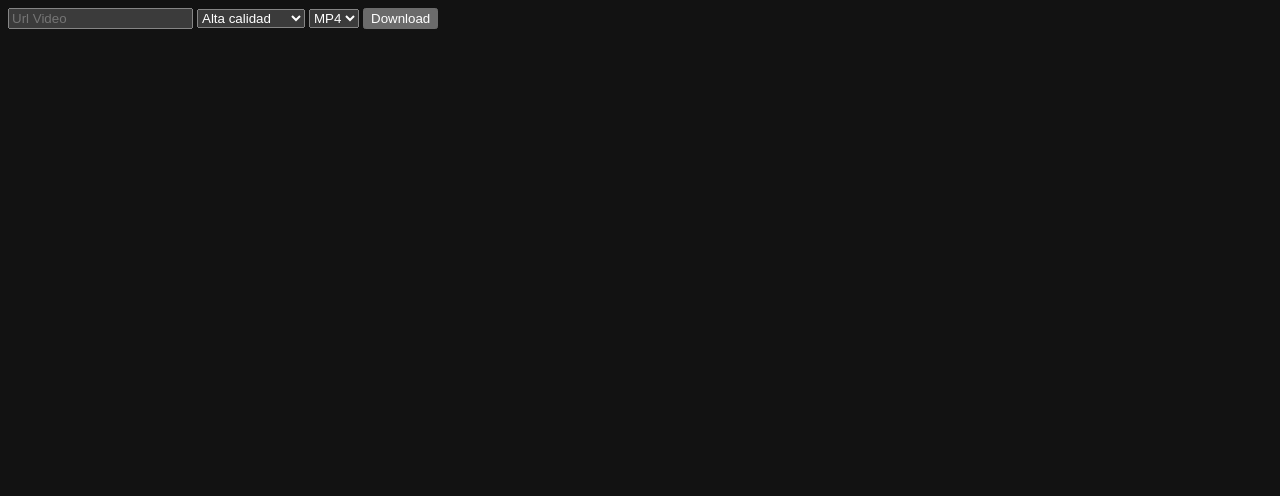
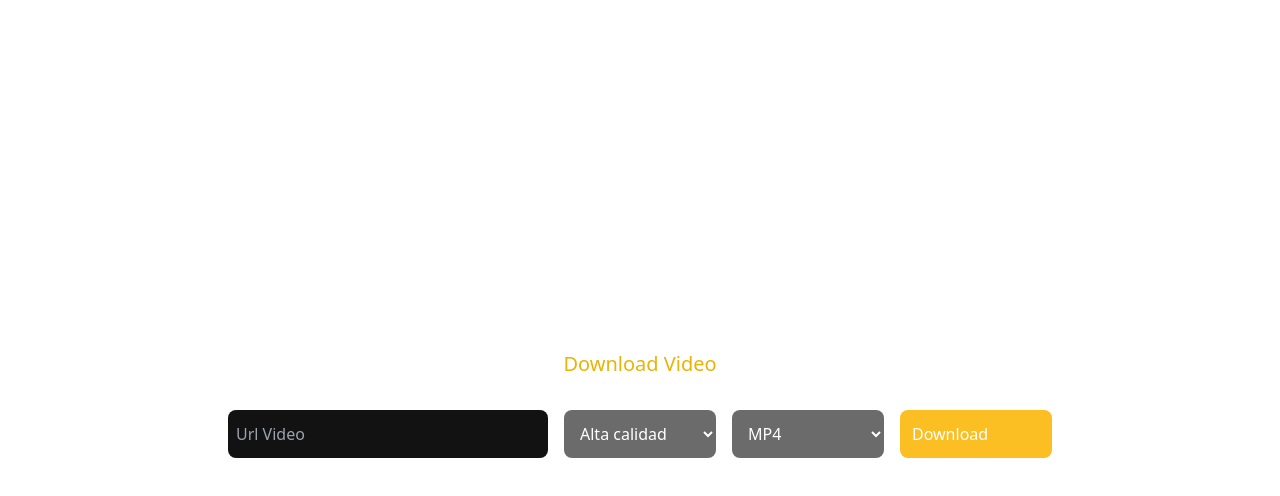
Before and after one commit to jhossweb/nodejs-youtube-download, a website: page public/index.html in a window 1280 px wide. Drawn offline with nearby package versions, Linux system fonts and the light colour scheme.

Commit message:
agregando estilos con tailwind

```diff
--- a/public/index.html
+++ b/public/index.html
@@ -5,27 +5,35 @@
     <meta name="viewport" content="width=device-width, initial-scale=1.0">
 
     <link rel="stylesheet" href="styles/styles.css">
+    <script src="https://cdn.tailwindcss.com"></script>
 
     <title>Download Youtube</title>
 </head>
 <body>
 
-    <section class="container">
-        <form action="/api/download" method="post">
-            <div class="form-group">
-                <input type="url" name="url" placeholder="Url Video">
+    <section class="h-screen p-3 mx-auto max-sm:bg-white max-sm:container max-sm:grid max-sm:place-content-center
+    max-md:bg-white max-md:container max-md:grid max-md:place-content-center
+    md:bg-white md:container md:grid md:place-content-center">
 
-                <select name="quality">
+        <div class="p2 my-5">
+            <h2 class="text-yellow-500 text-center text-xl"> Download Video </h2>
+        </div>
+
+        <form class="w-full" action="/api/download" method="post">
+            <div class="max-sm:grid max-sm:justify-items-center max-smd:grid-cols-1 max-md:grid max-md:justify-items-center max-md:grid-cols-1 md:grid md:grid-cols-5 gap-4 p-3">
+                <input class="md:col-span-2 p-2 rounded-lg" type="url" name="url" placeholder="Url Video">
+
+                <select class="max-sm:w-full max-md:w-full p-3 rounded-lg" name="quality">
                     <option value="highest">Alta calidad</option>
                     <option value="medium">Calidad media</option>
                     <option value="lowest">Baja calidad</option>
                 </select>
 
-                <select name="format">
+                <select class="max-sm:w-full max-md:w-full p-3 rounded-lg" name="format">
                     <option value="mp4"> MP4 </option>
                 </select>
 
-                <input type="submit" value="Download">
+                <a id="" class="max-sm:w-full max-md:w-full p-3 rounded-lg bg-amber-400" type="submit"> Download </a>
             </div>
         </form>
     </section>
--- a/src/download-youtube/controllers/download.controller.js
+++ b/src/download-youtube/controllers/download.controller.js
@@ -1,5 +1,6 @@
 import ytdl from 'ytdl-core'
 import { createWriteStream } from 'fs'
+import { homedir } from 'node:os'
 
 export class DownloadController
 {
@@ -12,7 +13,7 @@ export class DownloadController
 
         const videoStream = ytdl(url, { quality, format, filter: "videoandaudio" })
 
-        const videoDownload = videoStream.pipe(createWriteStream(`/home/jhossweb/Vídeos/${title}.${format}`))
+        const videoDownload = videoStream.pipe(createWriteStream(`${homedir()}/Download/${title}.${format}`))
 
         if(videoDownload) {
             console.log("video descargado")
--- a/src/index.js
+++ b/src/index.js
@@ -1,18 +1,18 @@
 import express from 'express'
 import { dirname, join } from 'path'
 import { fileURLToPath } from 'node:url'
+
 
 import { router } from './download-youtube/routes/router.js'
 
 class AppServer
 {
-    _port = 5000
+    _port = 4000
     _app = express()
     __dirname = dirname(fileURLToPath(import.meta.url))
 
     constructor() {
         this.middlewares()
-        console.log(this.__dirname)
         this._app.use('/api', router)
     }
 
```
Also changed, not shown: public/styles/styles.css (line endings or trailing spaces).
